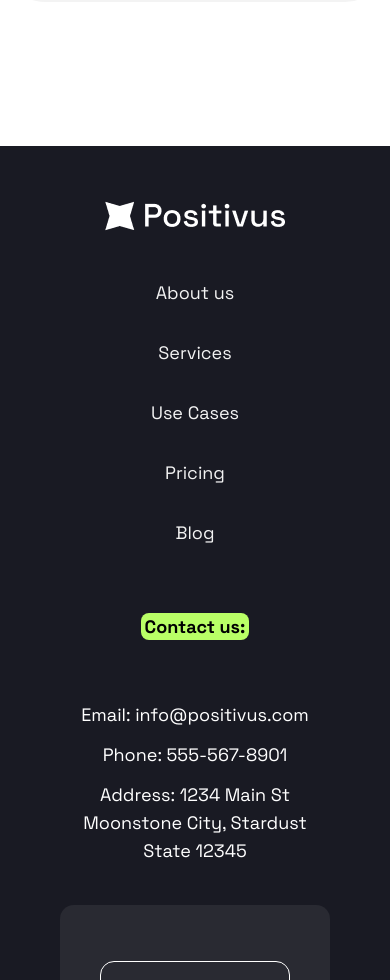
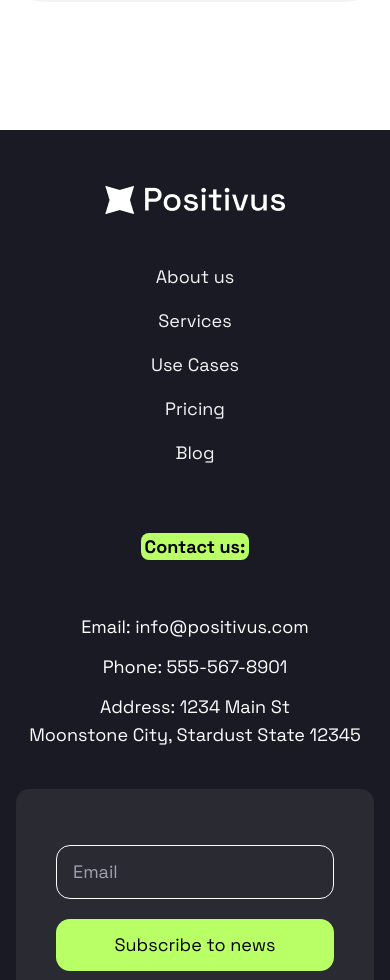
Before and after one commit to jansu11/nepse_numbers, a Next.js app: page / in a window 390 px wide. Shown: the part 11020-12000 px from the top of the page. Built offline with nearby package versions, Linux system fonts and the light colour scheme.

Commit message:
Make footer responsive for small screen devices

```diff
--- a/src/components/Footer.tsx
+++ b/src/components/Footer.tsx
@@ -3,7 +3,7 @@ import React from "react";
 
 const Footer = () => {
   return (
-    <footer className="mt-36 bg-dark lg:rounded-t-[45px] px-[60px] pt-[55px] pb-[50px]">
+    <footer className="mt-32 lg:mt-36 bg-dark lg:rounded-t-[45px] px-4 lg:px-[60px] pt-[55px] pb-[50px]">
       <section className="flex flex-col lg:flex-row gap-12 justify-between items-center lg:items-end">
         <div>
           <Image
@@ -13,7 +13,7 @@ const Footer = () => {
             height={29}
           />
         </div>
-        <nav className="flex flex-col lg:flex-row items-center gap-8 list-none">
+        <nav className="flex flex-col lg:flex-row items-center gap-4 lg:gap-8 list-none">
           <li className="group block ">
             <a
               href="#!"
@@ -81,7 +81,7 @@ const Footer = () => {
       </section>
       <section className="flex flex-col gap-10 lg:gap-3 lg:flex-row justify-between mt-[66px]">
         <div className="flex flex-col gap-3 lg:gap-0 lg:justify-between text-white text-center lg:text-start">
-          <h3 className="text-black font-bold inline mb-12 lg:mb-0">
+          <h3 className="text-black font-bold inline mb-10 lg:mb-0">
             <span className="bg-green px-1 py-0.5 rounded-lg">Contact us:</span>
           </h3>
           <p>Email: info@positivus.com </p>
@@ -92,13 +92,13 @@ const Footer = () => {
           </p>
         </div>
         <div className="bg-[#292A32] px-10 py-14 rounded-[14px]">
-          <form className="flex flex-col lg:flex-row gap-5">
+          <form className="flex flex-col md:flex-row gap-5">
             <input
               type="email"
               placeholder="Email"
-              className="bg-transparent px-4 xl:px-9 py-5 rounded-[14px] border border-white text-white"
+              className="bg-transparent px-4 xl:px-9 py-3 md:py-5 rounded-[14px] border border-white text-white w-full"
             />
-            <button className="bg-green px-4 xl:px-9 py-5 rounded-[14px]">
+            <button className="bg-green px-4 xl:px-9 py-3 md:py-5 rounded-[14px] w-full">
               Subscribe to news
             </button>
           </form>
@@ -106,7 +106,7 @@ const Footer = () => {
       </section>
 
       {/* Images to be displayed in small screen devices */}
-      <div className="lg:hidden flex justify-center gap-3 mt-[50px]">
+      <div className="lg:hidden flex justify-center gap-3 mt-10 lg:mt-[50px]">
         <span>
           <Image src={"/linkedin.svg"} alt="linkedin" width={30} height={30} />
         </span>
@@ -118,8 +118,8 @@ const Footer = () => {
         </span>
       </div>
 
-      <hr className="mt-[50px] text-gray" />
-      <div className="mt-[50px] flex flex-col lg:flex-row items-center lg:items-end gap-8  text-white">
+      <hr className="mt-10 lg:mt-[50px] text-gray" />
+      <div className="mt-10 lg:mt-[50px] flex flex-col lg:flex-row items-center lg:items-end gap-4 lg:gap-8  text-white">
         <p className="text-white">
           &copy; {new Date().getFullYear()} Positivus. All Rights Reserved.
         </p>
```
